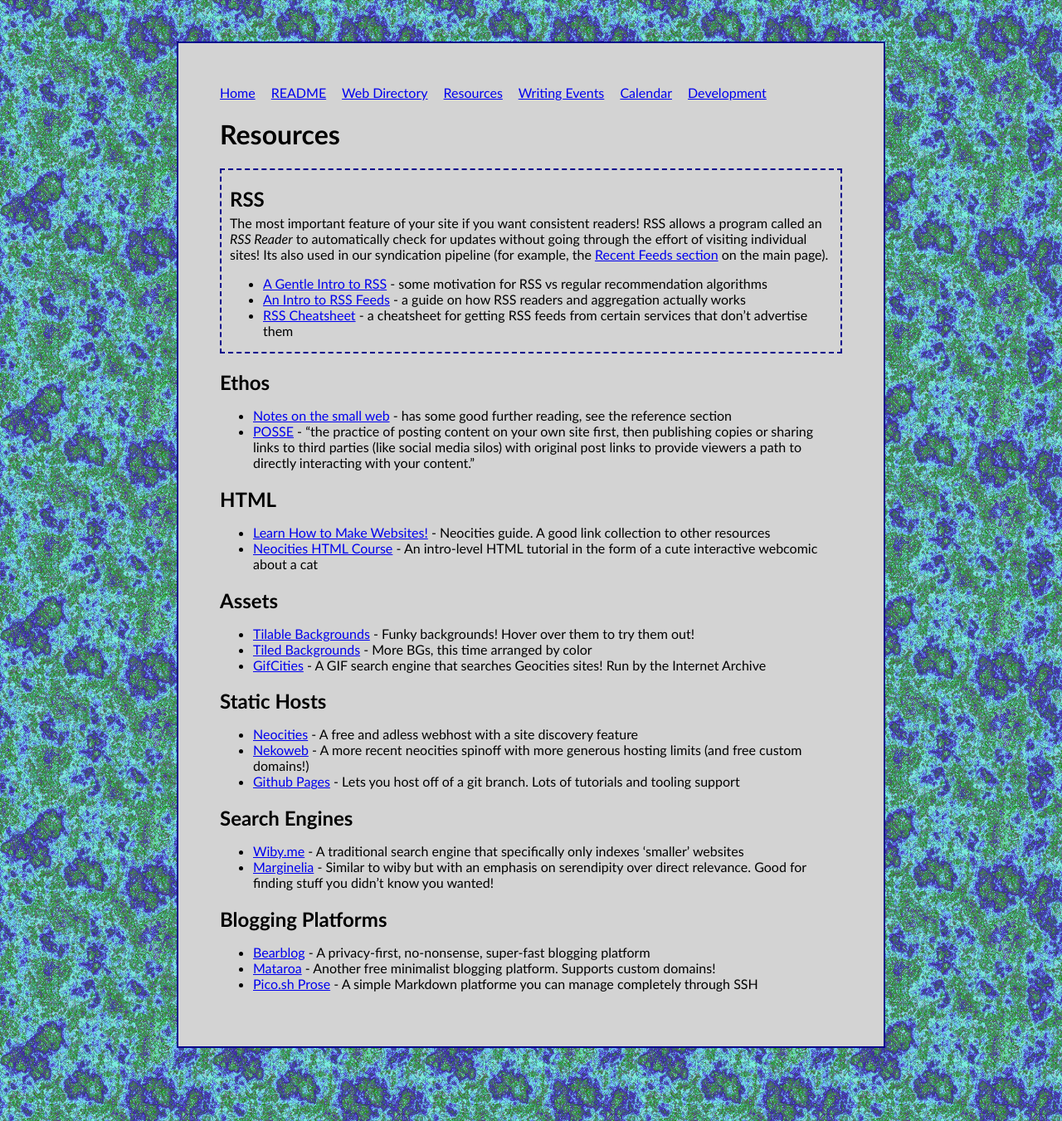
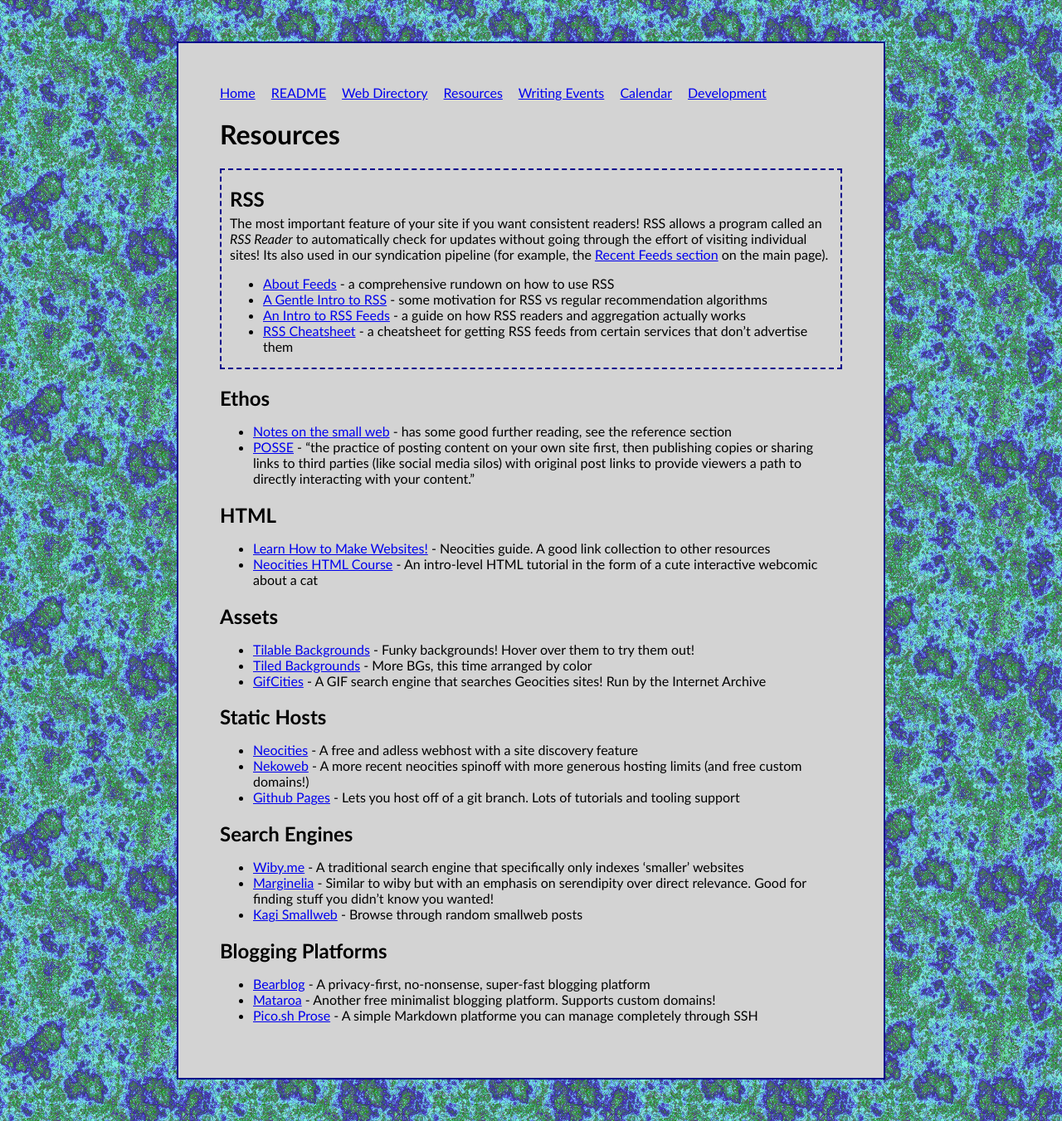
Before and after one commit to uoftwebloggingclub/uoftwebloggingclub.neocities.org, a Jekyll site: the page built from resources/index.md, in a window 1280 px wide. Shown: the whole page at 83% size. Built offline with Jekyll 4.4.1, drawn with Linux system fonts in a browser that asks for light colours.

Commit message:
Add more links to resources

```diff
--- a/resources/index.md
+++ b/resources/index.md
@@ -10,7 +10,9 @@
 
 The most important feature of your site if you want consistent readers! RSS allows a program called an *RSS Reader* to automatically check for updates without going through the effort of visiting individual sites! Its also used in our syndication pipeline (for example, the [Recent Feeds section](/) on the main page).
 
--  [A Gentle Intro to RSS](https://derekkedziora.com/blog/rss-guide) - some motivation for RSS vs regular recommendation algorithms
+- [About Feeds](https://aboutfeeds.com/) - a comprehensive rundown on how to use RSS
+
+- [A Gentle Intro to RSS](https://derekkedziora.com/blog/rss-guide) - some motivation for RSS vs regular recommendation algorithms
 
 - [An Intro to RSS Feeds](https://meganesulli.com/blog/how-rss-works/) - a guide on how RSS readers and aggregation actually works
 
@@ -52,6 +54,8 @@
 
 - [Marginelia]( https://search.marginalia.nu/) - Similar to wiby but with an emphasis on serendipity over direct relevance. Good for finding stuff you didn't know you wanted!
 
+- [Kagi Smallweb](https://kagi.com/smallweb) - Browse through random smallweb posts
+
 ## Blogging Platforms
 
 - [Bearblog](https://bearblog.dev/) - A privacy-first, no-nonsense, super-fast blogging platform
```
